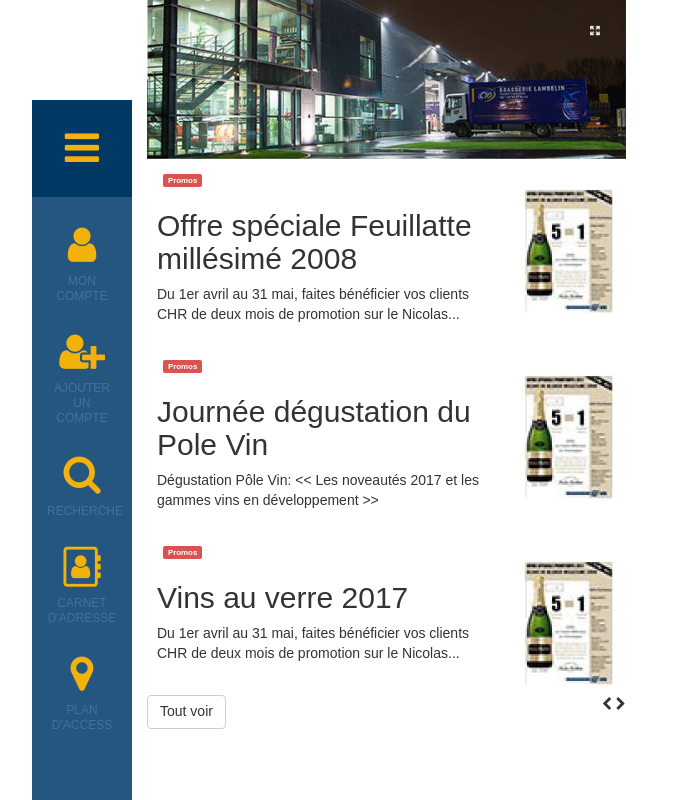
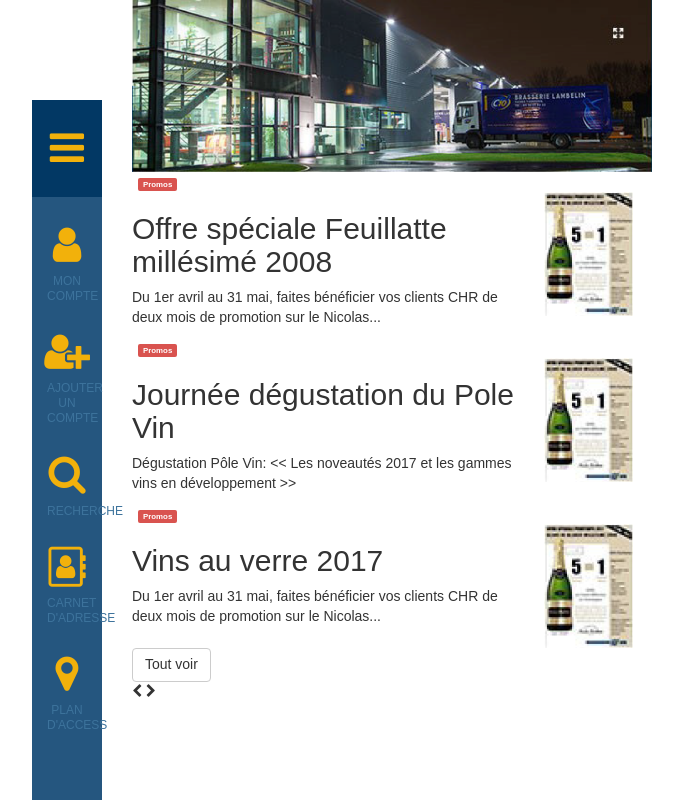
Before and after one commit to Dean175/x27, a plain HTML site: page index.html in a window 1280 px wide. Shown: the whole page, without its empty margins (23-706 px from the left). Drawn offline with Linux system fonts and the light colour scheme.

Commit message:
hp layout

```diff
--- a/bootstrap/stylesheets/bootstrap/_variables.scss
+++ b/bootstrap/stylesheets/bootstrap/_variables.scss
@@ -352,7 +352,7 @@ $container-desktop:            (940px + $grid-gutter-width) !default;
 $container-md:                 $container-desktop !default;
 
 // Large screen / wide desktop
-$container-large-desktop:      (1140px + $grid-gutter-width) !default;
+$container-large-desktop:      (1170px + $grid-gutter-width) !default;
 //** For `$screen-lg-min` and up.
 $container-lg:                 $container-large-desktop !default;
 
--- a/index.html
+++ b/index.html
@@ -18,9 +18,9 @@
 </head>
 <body>
 
-	<div class=" container wrapper">
-		<div class="row">
-			<div class="col-sm-2 menu-wrap">
+	<div class="container wrapper">
+		<div class="main">
+			<div class="menu-wrap">
 				<!-- verticle main navigation -->
 				<section id="main-menu">
 					<nav>
@@ -70,12 +70,11 @@
 				</section>
 			</div>
 
-			<div class="col-sm-10">
+			<div class="content-wrap">
 				<!-- grid content block -->
-				<section id="grid-content">
-					<div class="container-fluid">
-						<div class="row">
-							<div class="col-sm-6 news-adherent-block">
+				<div class="sections-wrap">
+					<section class="section-1">
+						<div class="news-adherent-block">
 							<img src="images/img1.png" />
 
 							<div class="news-adherent">
@@ -125,13 +124,12 @@
 								</div>
 							</div>
 						</div>
+					</section>
 
-							<div class="col-sm-6">
-								<div class="row"></div>
+					<section class="section-2">
+
+					</section>
 				</div>
-						</div>
-					</div>
-				</section>
 			</div>
 		</div>
 	</div><!-- container-fluid -->
--- a/sass/_main.scss
+++ b/sass/_main.scss
@@ -1,5 +1,28 @@
 .wrapper {
-	padding-left: 0;
+	.main {
+		@include make-row();
+
+		.menu-wrap {
+			//max-width: 115px;
+			@include make-sm-column(1);
+		}
+
+		.content-wrap {
+			@include make-sm-column(11);
+		}
+	}
+}
+
+.sections-wrap {
+	@include make-row();
+
+	.section-1 {
+		@include make-sm-column(6);
+	}
+
+	.section-2 {
+		@include make-sm-column(6);
+	}
 }
 
 #grid-content {
--- a/sass/partials/_menu.scss
+++ b/sass/partials/_menu.scss
@@ -1,13 +1,7 @@
-
-.menu-wrap {
-	max-width: 115px;
-}
-
-
 #main-menu {
 	background-color: $bleu;
 	height: calc(100vh - 100px);
-	width: 100px;
+	//width: 100px;
 	margin-top: 100px;
 	ul {
 		padding: 0;
```
Also changed, not shown: css/bootstrap/bootstrap.min.css, css/styles.css. Lines whose indentation alone changed are shown as unchanged.
